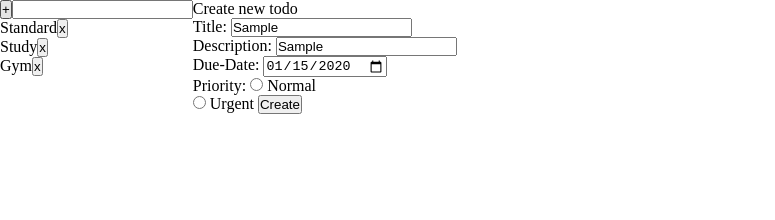
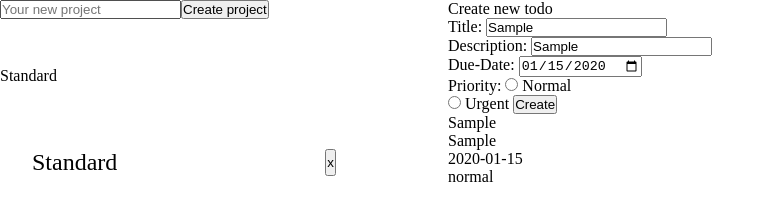
Before and after one commit to ruisinhofilipe/todoList, a website with bundled scripts: page dist/index.html in a window 1280 px wide. Both pictures are taken after typing "Sample", "Sample", "2020-01-15" into the empty fields and a click on the button "Create". Shown: the whole page, without its empty margins (0-775 px from the left). Built offline with nearby package versions, Linux system fonts and the light colour scheme.

Commit message:
Projects and its todos being added/removed correctly, todos display needs to be fix(according to current project

```diff
--- a/src/index.js
+++ b/src/index.js
@@ -1,6 +1,8 @@
 import "./styles.css";
-import { todoButton } from './todoFactory'
+import { todos } from './todoFactory';
+
+import { pushTodo } from './todoFactory';
 import { projectDom } from "./projects";
 
 projectDom();
-// todoButton();
+todos();
--- a/src/projects.js
+++ b/src/projects.js
@@ -1,8 +1,10 @@
 import elementFactory from './elementFactory';
 import clearDuplicate from './clearDuplicate';
 import { todoArray } from './todoFactory';
+import { todos } from './todoFactory';
 
-export let projectArray = ['Standard', 'Study', 'Gym'];
+
+export let projectArray = ['Standard'];
 export let currentProjectIndex = 0;
 
 const projectsDiv = document.querySelector('.projectsDiv');
@@ -18,51 +20,57 @@ function displayArrayProjects() {
         projectNameDiv.appendChild(projectName);
         projectNameDiv.appendChild(removeProject);
         displayProjects.appendChild(projectNameDiv);
-        removeProject.addEventListener('click', () => {
+
+
+        projectNameDiv.addEventListener('click', () => {
+            currentProjectIndex = projectNameDiv.getAttribute('index');
+            document.querySelector('.currentPrj').textContent = projectArray[currentProjectIndex];
+            console.log(todoArray[currentProjectIndex]);
+            displayArrayProjects();
+        });
+
+        // Remove projects
+        removeProject.addEventListener('click', (e) => {
+            e.preventDefault();
+            e.stopPropagation();
             let index = removeProject.parentNode.getAttribute('index');
             projectArray.splice(index, 1);
             todoArray.splice(index, 1);
+            if (projectArray.length >= 1) {
+                currentProjectIndex = 0;
+                document.querySelector('.currentPrj').textContent = projectArray[currentProjectIndex];
+                todos();
+            } else {
+                document.querySelector('.currentPrj').textContent = 'You have no active projects.';
+            }
             displayArrayProjects();
-            console.log(projectArray);
         });
     });
-    updateCurrentProject();
 }
 
 // Push project to array
 function pushProject(projectName) {
     if (projectName !== null && !projectArray.includes(projectName) && projectName !== '' && projectName !== ' ') {
         projectArray.push(projectName);
+        todoArray.push([]);
     } else {
-        alert('Please, introduce a valid project name or one that you haven\'t introduced before.');
+        alert('Please, introduce a valid project name.');
     }
     return projectArray;
 }
 
-// update the current project according to user click
-function updateCurrentProject() {
-    const everyProject = document.querySelectorAll('.projectsName');
-    everyProject.forEach(project => {
-        todoArray.push([]);
-        project.addEventListener('click', () => {
-            currentProjectIndex = projectArray.indexOf(project.textContent);
-            if (todoArray[currentProjectIndex]) {
-                console.log(todoArray[currentProjectIndex]);
-            }
-        });
-    });
-    return currentProjectIndex;
-};
 
 export function projectDom() {
-    // Add project button
-    const addProjectButton = elementFactory('button', { class: 'addProjectButton' }, '+');
-    projectsDiv.appendChild(addProjectButton);
+    // console.log(todoArray)
+    //Add project div
+    const addPrj = elementFactory('div', { class: 'addPrj' }, undefined,
+        elementFactory('input', { type: 'text', class: 'addProjectInput', placeholder: 'Your new project' }),
+        elementFactory('button', { class: 'addProjectButton' }, 'Create project')
+    );
+    projectsDiv.appendChild(addPrj);
 
-    // Text input to add projects
-    const projectInput = elementFactory('input', { type: 'text', class: 'addProjectInput' });
-    projectsDiv.appendChild(projectInput);
-
+    const currentPrj = elementFactory('div', { class: 'currentPrj' }, projectArray[currentProjectIndex]);
+    projectsDiv.appendChild(currentPrj);
     //Projects display
     const displayProjects = elementFactory('div', { class: 'displayProjects' });
     projectsDiv.appendChild(displayProjects);
@@ -70,14 +78,11 @@ export function projectDom() {
     displayArrayProjects();
 
     // Add project button event listener
+    const addProjectButton = document.querySelector('.addProjectButton');
     addProjectButton.addEventListener('click', () => {
         // push project into array project
         pushProject(document.getElementsByClassName('addProjectInput')[0].value);
         document.getElementsByClassName('addProjectInput')[0].value = '';
-        console.log(projectArray);
-
         displayArrayProjects();
-    })
-
-    // return projectDom, currentProjectIndex;
+    });
 }
--- a/src/styles.css
+++ b/src/styles.css
@@ -8,6 +8,47 @@
     display: flex;
 }
 
-.projectsNameDiv {
+.projectsDiv {
+    width: 35%;
+    display: flex;
+    flex-direction: column;
+    gap: 3rem;
+}
+
+.addPrj {
     display: flex;
 }
+
+.displayProjects {
+    display: flex;
+    flex-direction: column;
+    /* align-items: center; */
+    gap: 1rem;
+}
+
+.projectsNameDiv {
+    margin-left: 1rem;
+    font-size: 1.5rem;
+    padding: 1rem;
+    display: flex;
+    width: 75%;
+    justify-content: space-between;
+}
+
+.projectsNameDivClicked {
+    margin-left: 1rem;
+    font-size: 1.5rem;
+    padding: 1rem;
+    display: flex;
+    width: 75%;
+    justify-content: space-between;
+    background-color: rgb(239, 239, 158);
+}
+
+.projectsNameDiv:hover {
+    cursor: pointer;
+    background-color: beige;
+    font-size: 1.47rem;
+    border: 1px solid black;
+    border-radius: 0.6rem;
+}
--- a/src/todoFactory.js
+++ b/src/todoFactory.js
@@ -2,53 +2,41 @@ import elementFactory from "./elementFactory";
 import { projectArray } from "./projects";
 import { currentProjectIndex } from "./projects";
 
-export let todoArray = [['arroz'], ['massa']];
-let index = 0;
+export let todoArray = [[]];
+const todosDiv = document.querySelector('.todosDiv');
+const newTodoButton = document.querySelector('#newTodoButton');
 
 const todoFactory = (title, description, dueDate, priority) => {
     return { title, description, dueDate, priority }
 }
 
-// // function standardToto() {
-// //     // Create a standard todo
-// //     const todo = todoFactory('Eat', 'eat 3/4 times a day', 'everyday', 'high');
-// //     const standardTodo = elementFactory('div', { class: 'todosName', 'data-index': index }, undefined,
-// //         elementFactory('div', { class: 'todoTitle' }, todo.title),
-// //         elementFactory('div', { class: 'todoDescription' }, todo.description),
-// //         elementFactory('div', { class: 'todoDueDate' }, todo.dueDate),
-// //         elementFactory('div', { class: 'todoPriority' }, todo.priority),
-// //         elementFactory('button', { class: 'removeTodo' }, 'x')
-// //     );
-// //     todoArray[currentProjectIndex].push(todo.title);
-// //     displayTodos.appendChild(standardTodo);
-// //     index++;
-// // }
-// export function todoButton() {
+export function todos() {
+    newTodoButton.addEventListener('click', () => {
+        let title = document.getElementById('title').value;
+        let description = document.getElementById('description').value;
+        let dueDate = document.getElementById('dueDate').value;
+        if (dueDate == '') {
+            dueDate = 'No date preview';
+        }
+        let priority = document.getElementsByClassName('priority')[0].value;
+        if ((title === '' || title === ' ')) {
+            alert('Please introduce a valid title.');
+        } else {
+            todoArray[currentProjectIndex].push(todoFactory(title, description, dueDate, priority));
+        };
+        displayTodos(title, description, dueDate, priority);
+    });
+    console.log(todoArray[currentProjectIndex]);
+}
 
-//     // standardToto();
-//     //Create an add todo button
-//     const newTodoButton = document.querySelector('#newTodoButton');
 
-//     newTodoButton.addEventListener('click', () => {
-//         // Create a Todo with the values submited by the user
-//         let newTodo = todoFactory(document.getElementById('title').value, document.getElementById('description').value, document.getElementById('dueDate').value, document.getElementsByClassName('priority')[0].value);
-//         const todoName = elementFactory('div', { class: 'todosName', 'data-index': index }, undefined,
-//             elementFactory('div', { class: 'todoTitle' }, newTodo.title),
-//             elementFactory('div', { class: 'todoDescription' }, newTodo.description),
-//             elementFactory('div', { class: 'todoDueDate' }, newTodo.dueDate),
-//             elementFactory('div', { class: 'todoPriority' }, newTodo.priority),
-//             elementFactory('button', { class: 'removeTodo', onclick: removeTodo() }, 'x')
-//         );
-//         displayTodos.appendChild(todoName);
-//         todoArray[currentProjectIndex].push(newTodo.title);
-//         console.log(todoArray);
-//         index++;
-//     });
-// }
+function displayTodos(name, des, date, prio) {
+    const displayTodos = elementFactory('div', { class: 'displayTodos' }, undefined,
+        elementFactory('p', { class: 'titleTodo' }, name),
+        elementFactory('p', { class: 'descriptionTodo' }, des),
+        elementFactory('p', { class: 'dateTodo' }, date),
+        elementFactory('p', { class: 'priorityTodo' }, prio)
 
-// //Todos div
-// const todos = document.querySelector('.todosDiv');
-
-// //Todos display
-// const displayTodos = elementFactory('div', { class: 'displayTodos' });
-// todos.appendChild(displayTodos);
+    );
+    todosDiv.appendChild(displayTodos);
+};
```
Also changed, not shown: src/validateFormValues.js (deleted, +0 -10 lines), dist/index.html, dist/main.js.
